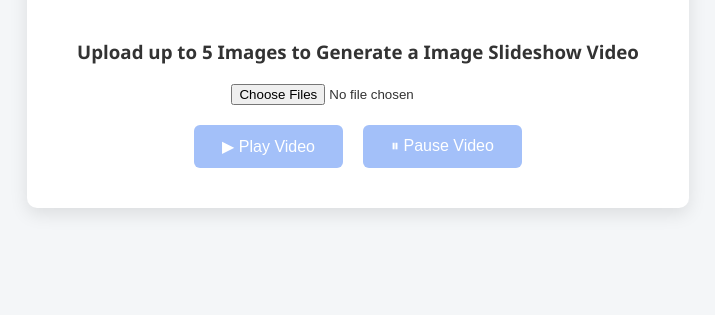
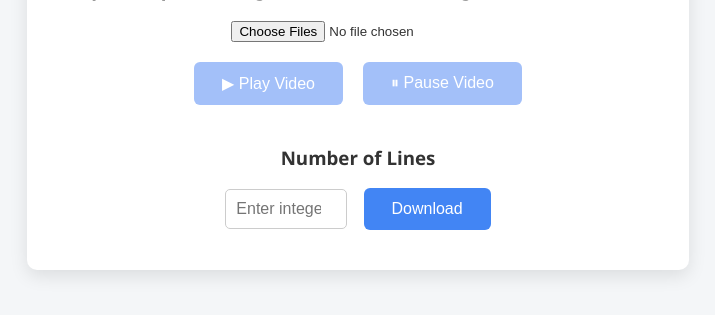
Before and after one commit to kharanshaik/PDC-kharan, a Flask app: page / in a window 1280 px wide. Shown: the part 369-684 px from the top of the page, without its empty margins (282-997 px from the left). Run offline with Flask 3, Linux system fonts and the light colour scheme; the visitor is signed in with stand-in values (Sample User, id 1).

Commit message:
made the code changes for printing the pattern

```diff
--- a/app.py
+++ b/app.py
@@ -3,7 +3,7 @@
 from datetime import datetime
 from dotenv import load_dotenv
 from requests_oauthlib import OAuth2Session
-from flask import Flask, redirect, url_for, session, request, render_template
+from flask import Flask, redirect, url_for, session, request, render_template, jsonify
 
 # Allow insecure HTTP for OAuth (dev only)
 os.environ['OAUTHLIB_INSECURE_TRANSPORT'] = '1'
@@ -69,5 +69,44 @@
     session.clear()
     return redirect(url_for('home'))
 
+def process_integer(n):
+    base_string = "FORMULAQSOLUTIONS"
+    try:
+        if n <= 0:
+            return "Please enter a positive number."
+        if n % 2 == 0:
+            n += 1
+        repetitions = n*n
+        full_string = base_string * repetitions
+        middle = n // 2
+        current_pos = 0
+        max_width = (middle * 2) + 1
+        lines = []
+        for i in range(n):
+            if i <= middle:
+                chars_in_row = (i * 2) + 1
+            else:
+                distance_from_middle = i - middle
+                chars_in_row = ((middle - distance_from_middle) * 2) + 1
+            substring = full_string[current_pos:current_pos + chars_in_row]
+            current_pos += chars_in_row
+            spaces_needed = (max_width - chars_in_row) // 2
+            lines.append(" " * spaces_needed + substring)
+        return "\n".join(lines)
+    except ValueError:
+        return "Please enter a valid integer."
+
+
+@app.route('/process-integer', methods=['POST'])
+def handle_integer():
+    data = request.get_json()
+    value = data.get('value')
+
+    if not isinstance(value, int) or value > 100:
+        return jsonify({'error': 'Invalid input'}), 400
+
+    result = process_integer(value)
+    return jsonify({'result': result})
+
 if __name__ == '__main__':
     app.run(debug=True)
--- a/templates/welcome.html
+++ b/templates/welcome.html
@@ -138,6 +138,22 @@
             opacity: 0;
             transition: opacity 1s ease-in-out, transform 5s ease-in-out;
         }
+
+        /* Styles for integer input section */
+        .int-input-section {
+            margin-top: 40px;
+            text-align: center;
+        }
+
+        .int-input-section input[type="number"] {
+            padding: 10px;
+            font-size: 16px;
+            width: 100px;
+            border: 1px solid #ccc;
+            border-radius: 5px;
+            margin-right: 12px;
+            text-align: center;
+        }
     </style>
 </head>
 
@@ -170,9 +186,18 @@
                 <img id="videoFrame" src="" alt="Generated Video Frame" />
             </div>
         </div>
+
+        <!-- Integer input section -->
+        <div class="int-input-section">
+            <h3>Number of Lines</h3>
+            <input type="number" id="intInput" min="0" max="100" placeholder="Enter integer" />
+            <button id="processBtn">Download</button>
+            <!-- Result will NOT be displayed on page, result triggers download -->
+        </div>
     </div>
 
     <script>
+        // Slideshow related code
         const imagesInput = document.getElementById('imagesInput');
         const playBtn = document.getElementById('playBtn');
         const pauseBtn = document.getElementById('pauseBtn');
@@ -198,7 +223,6 @@
                 playBtn.disabled = false;
                 pauseBtn.disabled = false;
 
-                // ✅ Hide the video frame until playback starts
                 document.getElementById('slideshowWrapper').style.display = 'none';
 
                 if (intervalId) clearInterval(intervalId);
@@ -216,13 +240,12 @@
             } else {
                 playBtn.disabled = true;
                 pauseBtn.disabled = true;
-                document.getElementById('slideshowWrapper').style.display = 'none'; // ✅ hide it
+                document.getElementById('slideshowWrapper').style.display = 'none';
                 if (files.length > 5) {
                     alert('You can upload max 5 images only.');
                 }
             }
         });
-
 
         function showImage(index) {
             videoFrame.style.opacity = 0;
@@ -236,7 +259,6 @@
         playBtn.addEventListener('click', () => {
             if (imageUrls.length === 0) return;
 
-            // ✅ Show slideshow container on play
             document.getElementById('slideshowWrapper').style.display = 'block';
 
             if (intervalId) clearInterval(intervalId);
@@ -250,7 +272,6 @@
             }, 4000);
         });
 
-
         pauseBtn.addEventListener('click', () => {
             if (intervalId) {
                 clearInterval(intervalId);
@@ -258,6 +279,50 @@
             }
             setButtonState('pause');
         });
+
+        // Integer input processing and download
+        document.getElementById('processBtn').addEventListener('click', () => {
+            const input = document.getElementById('intInput').value.trim();
+
+            const intValue = parseInt(input, 10);
+            if (isNaN(intValue) || intValue < 0 || intValue > 100) {
+                alert('Please enter a valid integer between 0 and 100.');
+                return;
+            }
+
+            fetch('/process-integer', {
+                method: 'POST',
+                headers: { 'Content-Type': 'application/json' },
+                body: JSON.stringify({ value: intValue })
+            })
+                .then(response => {
+                    if (!response.ok) throw new Error('Server error');
+                    return response.json();
+                })
+                .then(data => {
+                    const text = data.result;
+
+                    // Create a blob and trigger download
+                    const blob = new Blob([text], { type: 'text/plain' });
+                    const url = URL.createObjectURL(blob);
+
+                    const a = document.createElement('a');
+                    a.href = url;
+                    a.download = `result_${intValue}.txt`;
+                    document.body.appendChild(a);
+                    a.click();
+
+                    // Clean up
+                    setTimeout(() => {
+                        URL.revokeObjectURL(url);
+                        document.body.removeChild(a);
+                    }, 100);
+                })
+                .catch(err => {
+                    alert('Something went wrong. Please try again.');
+                    console.error(err);
+                });
+        });
     </script>
 
 </body>
```
